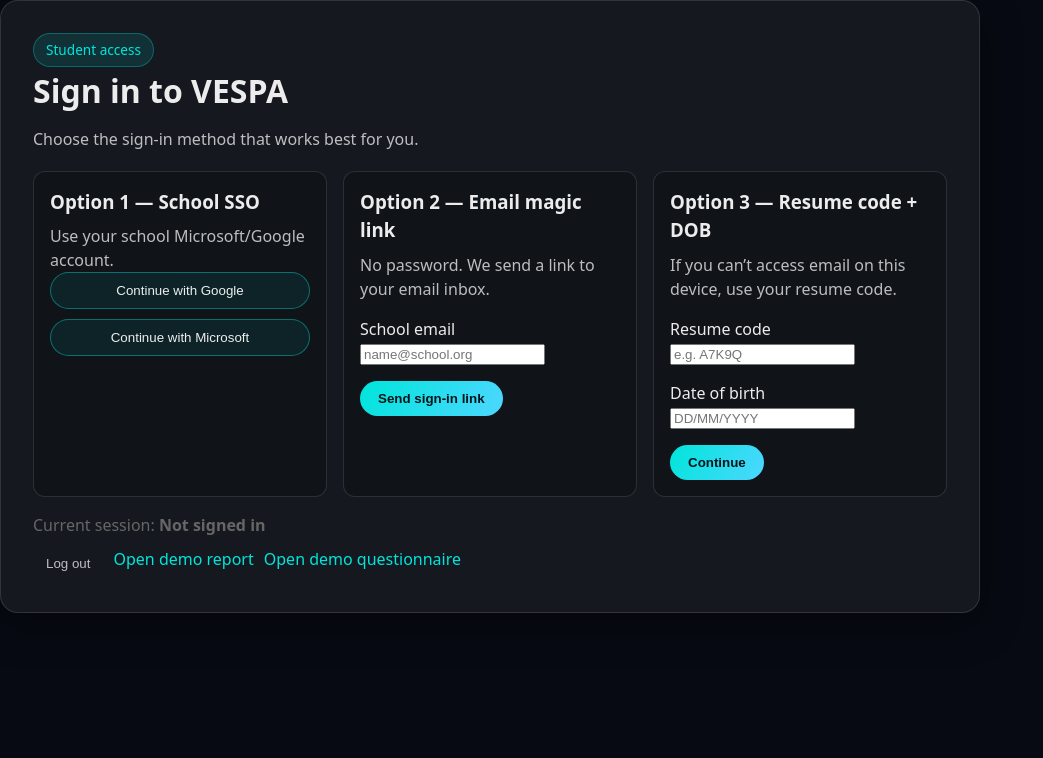
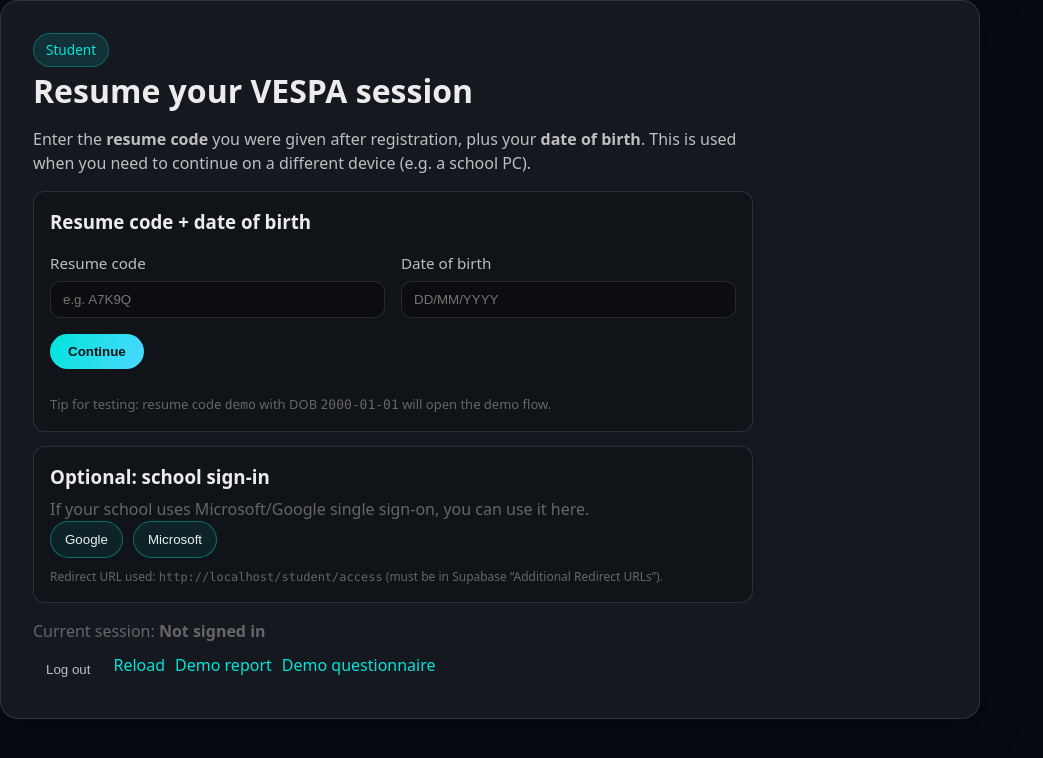
Before and after one commit to 4Sighteducation/VESPA-lite, a React (Vite) app: page /student/access in a window 1280 px wide. Shown: the top 758 px of the page, without its empty margins (0-1043 px from the left). Built offline with nearby package versions, Linux system fonts and the light colour scheme; no server answers.

Commit message:
Simplify student access to resume-first flow
Replace the 3-card options layout with a single resume form (code + DOB) and place SSO buttons as an optional section below. Add redirect URL hint to help configure Supabase Auth.

```diff
--- a/src/routes/StudentAccess.tsx
+++ b/src/routes/StudentAccess.tsx
@@ -31,8 +31,6 @@
   const [sessionEmail, setSessionEmail] = useState<string | null>(null)
   const [status, setStatus] = useState<'idle' | 'loading' | 'error'>('idle')
   const [message, setMessage] = useState('')
-
-  const [email, setEmail] = useState('')
 
   const [resumeCode, setResumeCode] = useState('')
   const [dob, setDob] = useState('')
@@ -70,28 +68,6 @@
     setStatus('idle')
   }
 
-  const sendMagicLink = async (e: React.FormEvent) => {
-    e.preventDefault()
-    const target = email.trim()
-    if (!target) return
-
-    setStatus('loading')
-    setMessage('')
-    const { error } = await supabase.auth.signInWithOtp({
-      email: target,
-      options: {
-        emailRedirectTo,
-      },
-    })
-    if (error) {
-      setStatus('error')
-      setMessage(error.message)
-      return
-    }
-    setStatus('idle')
-    setMessage('Check your email for a sign-in link.')
-  }
-
   const logout = async () => {
     await supabase.auth.signOut()
     setMessage('Signed out.')
@@ -126,42 +102,17 @@
 
   return (
     <div className="panel">
-      <span className="pill">Student access</span>
-      <h1>Sign in to VESPA</h1>
-      <p>Choose the sign-in method that works best for you.</p>
+      <span className="pill">Student</span>
+      <h1>Resume your VESPA session</h1>
+      <p style={{ maxWidth: 720 }}>
+        Enter the <strong>resume code</strong> you were given after registration, plus your <strong>date of birth</strong>.
+        This is used when you need to continue on a different device (e.g. a school PC).
+      </p>
 
-      <div className="grid">
-        <div className="card">
-          <h3>Option 1 — School SSO</h3>
-          <p>Use your school Microsoft/Google account.</p>
-          <div style={{ display: 'grid', gap: 10 }}>
-            <button className="secondary" type="button" onClick={() => signInWithProvider('google')} disabled={status === 'loading'}>
-              Continue with Google
-            </button>
-            <button className="secondary" type="button" onClick={() => signInWithProvider('azure')} disabled={status === 'loading'}>
-              Continue with Microsoft
-            </button>
-          </div>
-        </div>
-
-        <div className="card">
-          <h3>Option 2 — Email magic link</h3>
-          <p>No password. We send a link to your email inbox.</p>
-          <form className="form" onSubmit={sendMagicLink}>
-            <label>
-              School email
-              <input value={email} onChange={(ev) => setEmail(ev.target.value)} type="email" placeholder="name@school.org" required />
-            </label>
-            <button className="primary" type="submit" disabled={status === 'loading'}>
-              {status === 'loading' ? 'Sending…' : 'Send sign-in link'}
-            </button>
-          </form>
-        </div>
-
-        <div className="card">
-          <h3>Option 3 — Resume code + DOB</h3>
-          <p>If you can’t access email on this device, use your resume code.</p>
+      <div className="card" style={{ maxWidth: 720 }}>
+        <h3>Resume code + date of birth</h3>
         <form className="form" onSubmit={submitResume}>
+          <div className="form-grid">
             <label>
               Resume code
               <input value={resumeCode} onChange={(ev) => setResumeCode(ev.target.value)} placeholder="e.g. A7K9Q" required />
@@ -170,12 +121,33 @@
               Date of birth
               <input value={dob} onChange={(ev) => setDob(ev.target.value)} placeholder="DD/MM/YYYY" required />
             </label>
+          </div>
           <button className="primary" type="submit" disabled={resumeStatus.state === 'loading'}>
             {resumeStatus.state === 'loading' ? 'Checking…' : 'Continue'}
           </button>
+          <p style={{ margin: '10px 0 0', color: '#666', fontSize: 13 }}>
+            Tip for testing: resume code <code>demo</code> with DOB <code>2000-01-01</code> will open the demo flow.
+          </p>
           {resumeStatus.state === 'error' ? <p className="error">Error: {resumeStatus.message}</p> : null}
         </form>
       </div>
+
+      <div className="card" style={{ maxWidth: 720, marginTop: 14 }}>
+        <h3 style={{ marginBottom: 6 }}>Optional: school sign-in</h3>
+        <p style={{ marginTop: 0, color: '#666' }}>
+          If your school uses Microsoft/Google single sign-on, you can use it here.
+        </p>
+        <div style={{ display: 'flex', gap: 10, flexWrap: 'wrap' }}>
+          <button className="secondary" type="button" onClick={() => signInWithProvider('google')} disabled={status === 'loading'}>
+            Google
+          </button>
+          <button className="secondary" type="button" onClick={() => signInWithProvider('azure')} disabled={status === 'loading'}>
+            Microsoft
+          </button>
+        </div>
+        <p style={{ margin: '10px 0 0', color: '#666', fontSize: 12 }}>
+          Redirect URL used: <code>{emailRedirectTo}</code> (must be in Supabase “Additional Redirect URLs”).
+        </p>
       </div>
 
       <div style={{ marginTop: 16 }}>
@@ -186,8 +158,9 @@
           <button className="ghost" type="button" onClick={logout} disabled={!sessionEmail}>
             Log out
           </button>
-          <Link to="/student/report/demo">Open demo report</Link>
-          <Link to="/student/questionnaire/demo">Open demo questionnaire</Link>
+          <Link to="/student/access">Reload</Link>
+          <Link to="/student/report/demo">Demo report</Link>
+          <Link to="/student/questionnaire/demo">Demo questionnaire</Link>
         </div>
         {status === 'error' ? <p className="error">Error: {message}</p> : null}
         {status === 'idle' && message ? <p className="success">{message}</p> : null}
```
Lines whose indentation alone changed are shown as unchanged.
